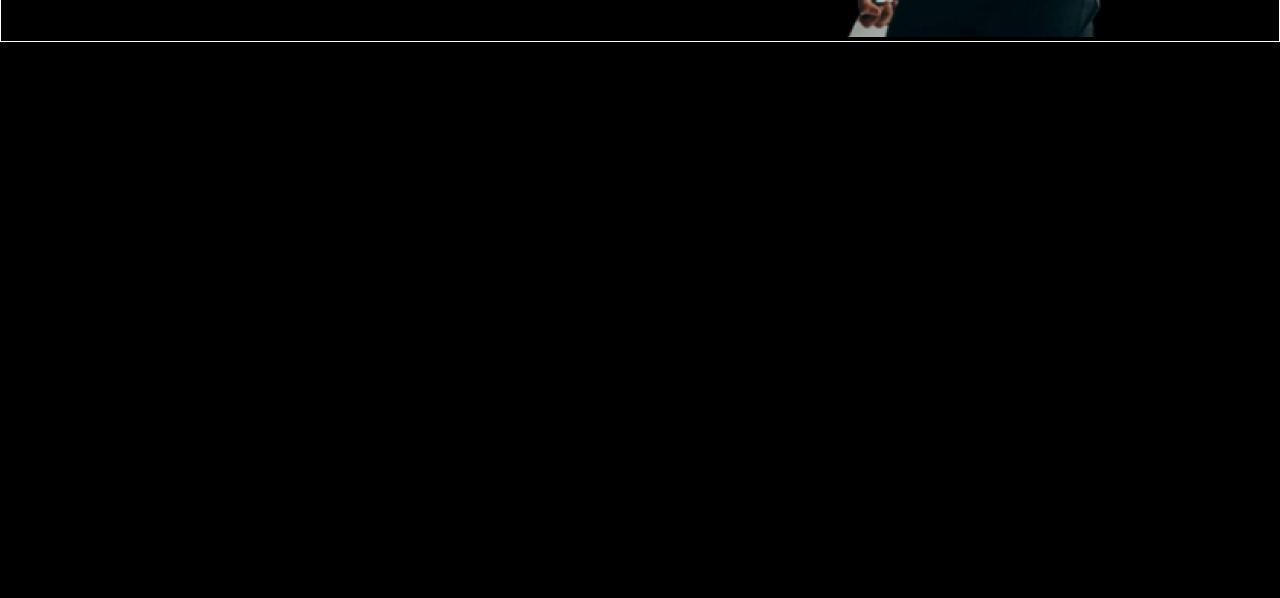
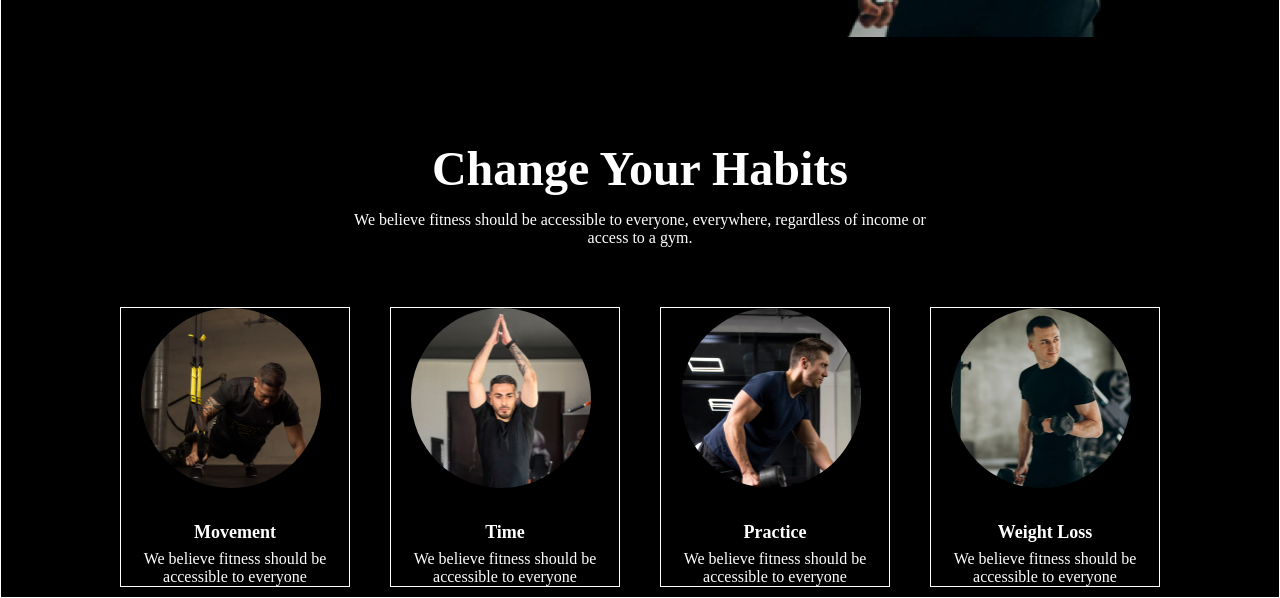
Before and after one commit to itsme2k26/task-02, a plain HTML site: page index.html in a window 1280 px wide. Shown: the part 682-1280 px from the top of the page. Before the commit the page ends 800 px from the top, so only its background shows below. Drawn offline with Linux system fonts and the light colour scheme.

Commit message:
creating habits section

```diff
--- a/index.html
+++ b/index.html
@@ -57,7 +57,40 @@
     </header>
 
     <main>
+        <!-- Habiting section ! -->
+        <section class="habits">
+            <div class="top">
+                <h2>Change Your Habits</h2>
+                <p>We believe fitness should be accessible to everyone, everywhere, regardless of income or <br> access
+                    to a
+                    gym.</p>
+            </div>
+            <div class="bottom">
+                <div class="card">
+                    <img class="c-img" src="images/image 3.png" alt="">
+                    <h4>Movement</h4>
+                    <p>We believe fitness should be accessible to everyone</p>
+                </div>
+                <div class="card">
+                    <img class="c-img" src="images/image 2.png" alt="">
+                    <h4>Time</h4>
+                    <p>We believe fitness should be accessible to everyone</p>
+                </div>
+                <div class="card">
+                    <img class="c-img" src="images/image 4.png" alt="">
+                    <h4>Practice</h4>
+                    <p>We believe fitness should be accessible to everyone</p>
+                </div>
+                <div class="card">
+                    <img class="c-img" src="images/image 5.png" alt="">
+                    <h4>Weight Loss</h4>
+                    <p>We believe fitness should be accessible to everyone</p>
+                </div>
+            </div>
+        </section>
 
+
+        <!-- Run Extra section -->
     </main>
 </body>
 
--- a/styles/style.css
+++ b/styles/style.css
@@ -139,8 +139,57 @@ nav .home {
     left: -100px;
     top: 450px;
 }
+/* habits section */
+.habits{
+    max-width:  1100px;
+    margin: 0 auto;
 
+}
+.top{
+    margin-top: 100px;
 
+}
+.habits h2,p{
+    text-align: center;
+}
+.habits h2{
+    font-size: 48px;
+    margin-bottom: 15px;
+}
+.habits .top p{
+    margin-bottom: 60px;
+}
+
+.bottom{
+    display: flex;
+    justify-content: center;
+    align-items: center;
+    gap: 40px;
+    margin-bottom: 10px;
+}
+.card{
+    width: 230px;
+    height: 280px;
+    border: 1px solid;
+
+}
+.card img{
+    width: 180px;
+    height: 180px;
+    border-radius: 50%;
+}
+.card h4{
+    text-align: center;
+    font-size: 18px;
+    margin-bottom: 7px;
+}
+.card-img{
+    margin: 0 auto;
+}
+.c-img{
+    margin-left: 20px;
+    margin-bottom: 30px;
+}
 
 
 
@@ -164,7 +213,8 @@ nav .home {
         display: block;
         margin-right: 10px;
     }
-    .banner-section{
+    .banner-section,
+    .bottom{
         flex-direction: column;
     }
     .btn-container{
```
